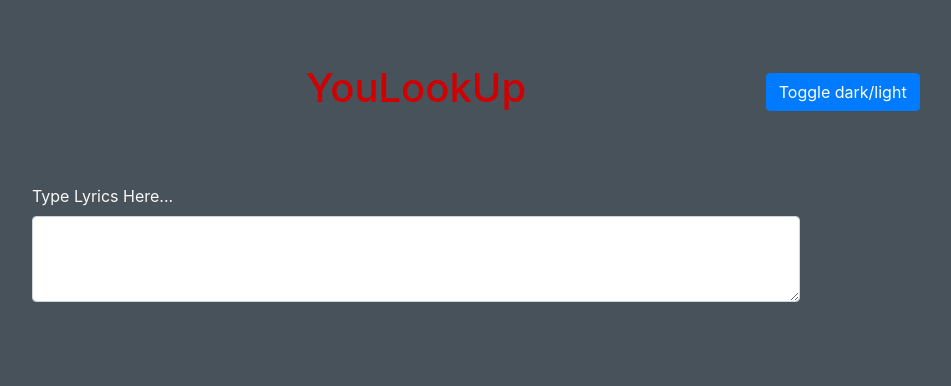
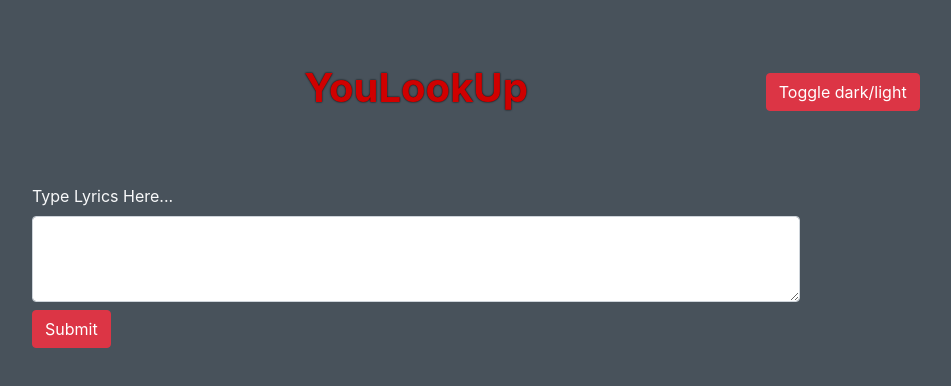
Before and after one commit to Jack41400/Project-1, a plain HTML site: page index.html in a window 1280 px wide. Shown: the whole page, without its empty margins (224-1175 px from the left). Drawn offline with nearby package versions, Linux system fonts and the light colour scheme.

Commit message:
added button and some Javascript

```diff
--- a/Assests/css/style.css
+++ b/Assests/css/style.css
@@ -12,11 +12,12 @@ background-color: var(--bgDark);
 }
 
 header {
-    margin-top: 5%;
+margin-top: 5%;
 }
 
 h1 {
 color: var(--YoutubeRed);
+text-shadow: 0px 0px 2px #000000;
 }
 
 form {
--- a/index.html
+++ b/index.html
@@ -21,10 +21,10 @@
 <!--for spacing-->
             </div>
             <div class="col d-flex justify-content-center">
-            <h1>YouLookUp</h1>
+            <h1 class="font-weight-bold">YouLookUp</h1>
             </div>
             <div class="col d-flex align-items-center justify-content-center">
-            <button type="button" class="btn btn-primary">Toggle dark/light</button>
+            <button type="button" class="btn btn-danger">Toggle dark/light</button>
             </div>
          </div>
     </Header>
@@ -32,7 +32,8 @@
         <form>
             <div class="form-group">
                 <label for="exampleFormControlTextarea1" class="text-light">Type Lyrics Here...</label>
-                <textarea class="form-control" id="exampleFormControlTextarea1" rows="3"></textarea>
+                <textarea class="form-control" id="Lyrictextinput" rows="3"></textarea>
+                <button type="button" class="btn btn-danger mt-2" id="lyricSubmit">Submit</button>
               </div>
         </form>
     </section>
```
Also changed, not shown: Assests/js/script.js (+15 -0 lines).
